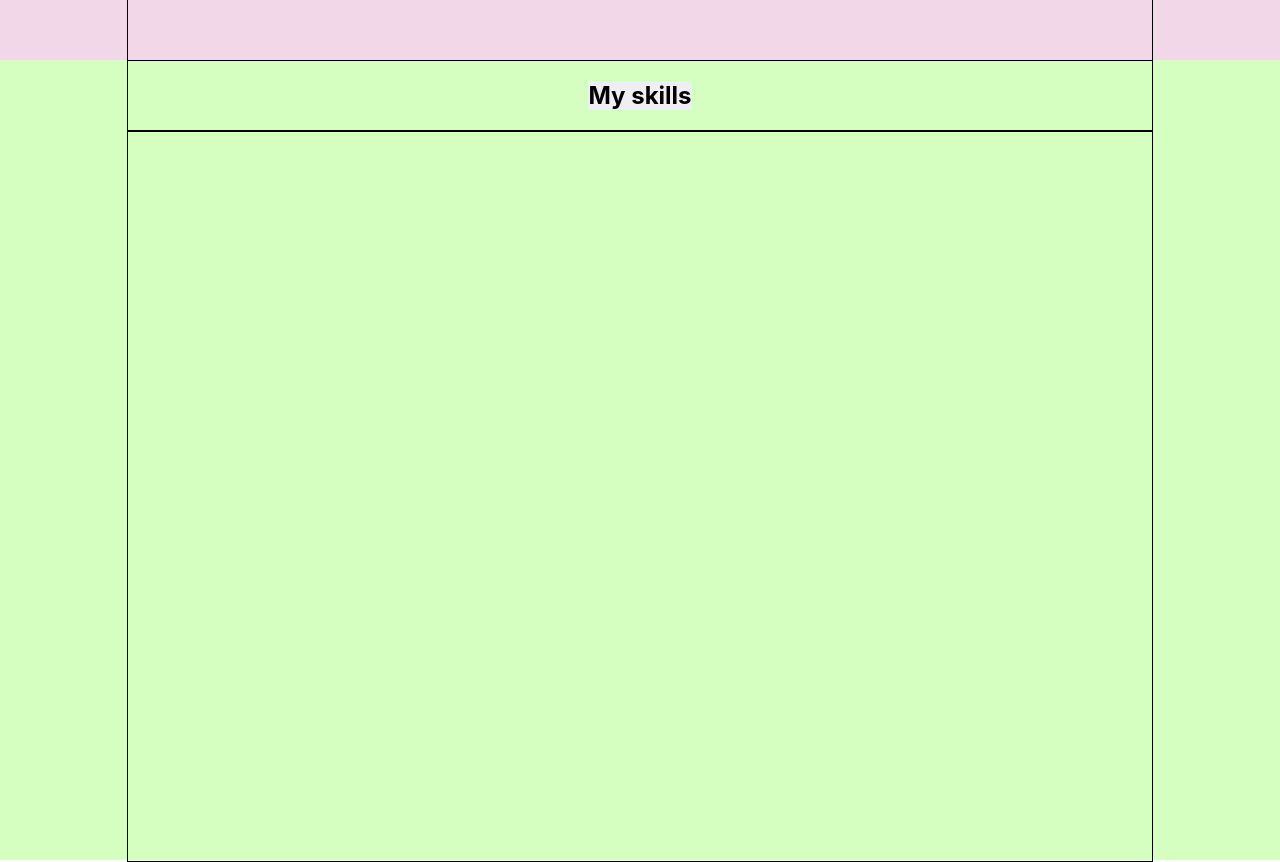
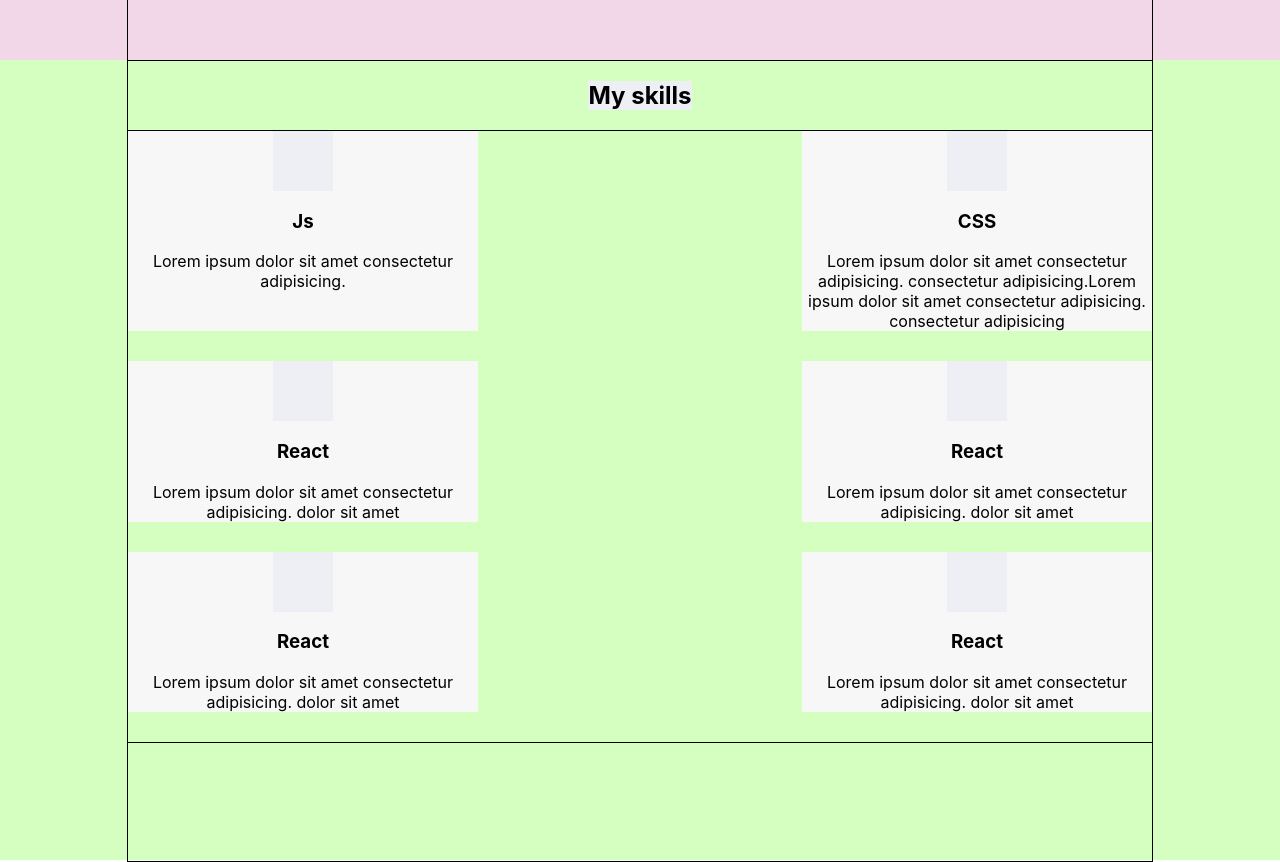
Before and after one commit to Maystrenko-Alex/portfolio-react, a React (Create React App) app: page / in a window 1280 px wide. Shown: the part 820-1682 px from the top of the page. Built offline with nearby package versions, Linux system fonts and the light colour scheme.

Commit message:
part1  - skill, adaptive layout

```diff
--- a/src/main/Main.module.css
+++ b/src/main/Main.module.css
@@ -7,6 +7,7 @@
   display: flex;
   align-items: center;
   justify-content: space-between;
+  flex-wrap: wrap;
 }
 
 .greetings {
--- a/src/skills/Skills.js
+++ b/src/skills/Skills.js
@@ -1,13 +1,19 @@
 import React from 'react';
 import style from './Skills.module.css';
 import styleContainer from './../common/styles/Container.module.css';
+import { Skill } from './skill/Skill';
 export const Skills = () => {
   return (
     <div className={style.wrapper}>
       <div className={`${styleContainer.container} ${style.container}`}>
         <h2 className={style.title}>My skills</h2>
         <div className={style.skills}>
-
+          <Skill title={'Js'} description={'Lorem ipsum dolor sit amet consectetur adipisicing.'}/>
+          <Skill title={'CSS'} description={'Lorem ipsum dolor sit amet consectetur adipisicing.  consectetur adipisicing.Lorem ipsum dolor sit amet consectetur adipisicing.  consectetur adipisicing'}/>
+          <Skill title={'React'} description={'Lorem ipsum dolor sit amet consectetur adipisicing. dolor sit amet'}/>
+          <Skill title={'React'} description={'Lorem ipsum dolor sit amet consectetur adipisicing. dolor sit amet'}/>
+          <Skill title={'React'} description={'Lorem ipsum dolor sit amet consectetur adipisicing. dolor sit amet'}/>
+          <Skill title={'React'} description={'Lorem ipsum dolor sit amet consectetur adipisicing. dolor sit amet'}/>
         </div>
       </div>
     </div>
--- a/src/skills/Skills.module.css
+++ b/src/skills/Skills.module.css
@@ -17,4 +17,8 @@
 .skills {
   border: 1px solid;
   width: 100%;
+  display: flex;
+  justify-content: space-between;
+  flex-wrap: wrap;
+  /* gap: 20px; */
 }
--- a/src/skills/skill/Skill.js
+++ b/src/skills/skill/Skill.js
@@ -1,10 +1,14 @@
 import React from 'react';
 import style from './Skill.module.css';
 
-export const Skill = () => {
+export const Skill = (props) => {
   return (
     <div className={style.wrapper}>
-
+      <div className={style.icon}></div>
+      <h3>{props.title}</h3>
+      <span className={style.description}>
+        {props.description}
+      </span>
     </div>
   );
 };
--- a/src/skills/skill/Skill.module.css
+++ b/src/skills/skill/Skill.module.css
@@ -0,0 +1,17 @@
+.wrapper {
+  width: 350px;
+  background-color: #f7f7f7;
+  display: flex;
+  flex-direction: column;
+  align-items: center;
+  margin-bottom: 30px;
+
+}
+.icon {
+  width: 60px;
+  height: 60px;
+  background-color: #eeeef5;
+}
+.description {
+  text-align: center;
+}
```
